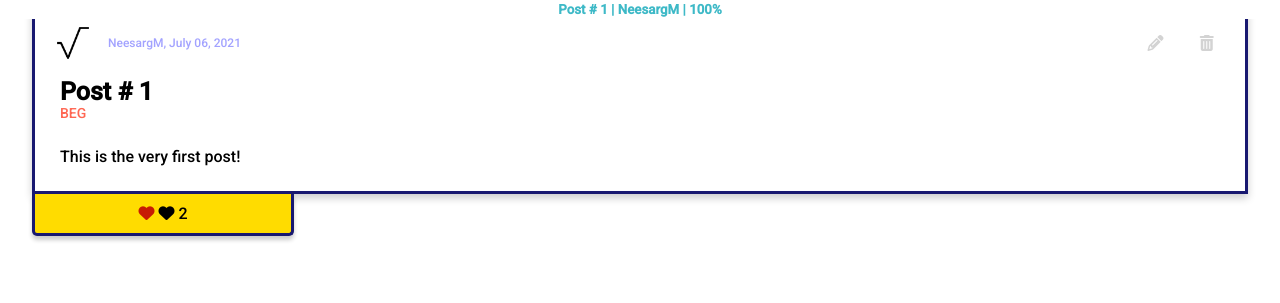
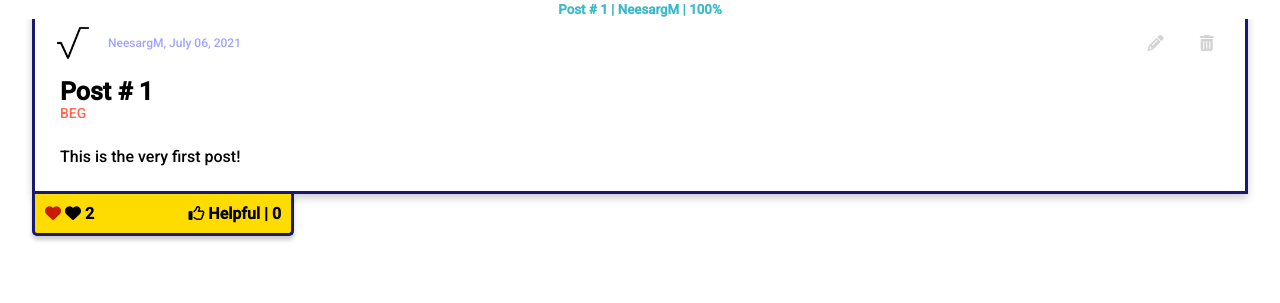
Before and after one commit to neesarg123/LearnML, a Django app: a page that uses explore/templates/explore/post_detail.html in a window 1280 px wide. Shown: the part 61-364 px from the top of the page. Run offline with Django 3.2, Linux system fonts and the light colour scheme; a user stored in the database is signed in; data comes from the database, SQL or seed files in the repository; both versions use the stored data as it was after the commit; some libraries are stand-ins or nearby versions.

Commit message:
user social on dedicated page, helpful count system ajax

```diff
--- a/explore/admin.py
+++ b/explore/admin.py
@@ -1,6 +1,7 @@
 from django.contrib import admin
-from .models import Post, Like
+from .models import Post, Like, Helpful
 
 # Register your models here.
 admin.site.register(Post)
 admin.site.register(Like)
+admin.site.register(Helpful)
--- a/explore/models.py
+++ b/explore/models.py
@@ -20,11 +20,16 @@ class Post(models.Model):
 
 	audience = models.CharField(max_length=3, choices=POST_AUDIENCE, default='BEG',)
 	likes = models.ManyToManyField(User, default=None, blank=True, related_name='likes')
+	helpfuls = models.ManyToManyField(User, default=None, blank=True, related_name='helpfuls')
 
 
 	@property
 	def num_likes(self):
 		return self.likes.all().count()
+
+	@property
+	def num_helpfuls(self):
+		return self.helpfuls.all().count()
 
 	def __str__(self):
 		return self.title
@@ -46,3 +51,18 @@ class Like(models.Model):
 
 	def __str__(self):
 		return str(self.post)
+
+
+class Helpful(models.Model):
+	user = models.ForeignKey(User, on_delete=models.CASCADE)
+	post = models.ForeignKey(Post, on_delete=models.CASCADE)
+
+	HELPFUL_CHOICES = [
+		('Helpful', 'Helpful'),
+		('Unhelpful', 'Unhelpful'),
+	]
+
+	value = models.CharField(choices=HELPFUL_CHOICES, max_length=10)
+
+	def __str__(self):
+		return str(self.post)
--- a/explore/static/css/explore_home.css
+++ b/explore/static/css/explore_home.css
@@ -179,6 +179,7 @@ header {
 }
 
 .readability-card-detail {
+	display: inline-flex;
 	width: 20%;
 	margin-left: 2.5%;
 	margin-right: 2.5%;
@@ -195,15 +196,15 @@ header {
 }
 
 
-.like-form {
+.like-form, .helpful-form {
 	background-color: transparent	;
 }
 
-#heart-ic:hover {
+#heart-ic:hover, #unhelp-ic:hover {
 	transform: scale(1.3);
 }
 
-#empty-heart-ic:hover {
+#empty-heart-ic:hover, #unhelp-ic:hover {
 	transform: scale(0.8);
 }
 
@@ -211,14 +212,29 @@ header {
 	transform: scale(1.3);
 }
 
+.readability-card-detail:hover #help-ic {
+	transform: scale(1.3);
+}
+
 .readability-card-detail:hover #empty-heart-ic {
 	transform: scale(0.8);
 }
 
-.like-card-container {
+.readability-card-detail:hover #unhelp-ic {
+	transform: scale(0.8);
+}
+
+.like-card-container, .like-card-container-detail {
 	margin: 10px;
 	display: flex;
 	background-color: transparent;
+	width: 100%;
+	justify-content: center;
+	transition: all 0.4s ease 0s;
+}
+
+.like-card-container-detail {
+	justify-content: space-between;
 }
 
 .like-form button, span {
@@ -226,21 +242,27 @@ header {
 	background-color: transparent;
 }
 
-#heart-ic-sp, #heart-ic, #empty-heart-ic {
+.helpful-form button, span {
+	border: none;
+	background-color: transparent;
+	font-weight: bold;
+}
+
+#heart-ic-sp, #heart-ic, #empty-heart-ic, #help-ic, #unhelp-ic {
 	border: none;
 	background-color: transparent;
 }
 
-#heart-ic, #empty-heart-ic {
+#heart-ic, #empty-heart-ic, #help-ic, #unhelp-ic {
 	cursor: pointer;
 	transition: all 0.4s ease 0s;
 }
 
-#empty-heart-ic {
+#empty-heart-ic, #unhelp-ic {
 	color: #c71b04;
 }
 
-#heart-ic:hover {
+#heart-ic:hover, #help-ic:hover {
 	color: #c71b04;
 }
 
@@ -548,3 +570,23 @@ header {
 	padding-left: 5px;
 	padding-right: 5px;
 }
+
+.post-author-and-date i {
+	padding-left: 9px;
+}
+
+#fb-logo {
+	color: #1877F2;
+}
+
+#in-logo {
+	color: #2867B2;
+}
+
+#tw-logo {
+	color: #5DA9DD;
+}
+
+#ta-logo {
+	color: #AC438D;
+}
--- a/explore/templates/explore/post_detail.html
+++ b/explore/templates/explore/post_detail.html
@@ -11,7 +11,24 @@
 			<div class="post-card-container-d", id="post-card-container-d">
 				<div class="pic-name-date">
 					<img class="small-prof-pic" src="{{ object.author.profile.image.url }}">
-					<p class="post-author-and-date"><a class="post-author-and-date" href="{% url 'user-posts' post.author.username %}">{{ object.author }}, {{ object.date_posted|date:"N d, Y" }}</a></p>
+					<p class="post-author-and-date">
+						<a class="post-author-and-date" href="{% url 'user-posts' post.author.username %}">{{ object.author }}, {{ object.date_posted|date:"N d, Y" }}</a>
+
+						{% if user != object.author %}
+						<a href="{{ object.author.profile.fb_link }}" target="_blank">
+							<i id="fb-logo" class="fab fa-facebook-f"></i>
+						</a>
+						<a href="{{ object.author.profile.linkedin_link }}" target="_blank">
+							<i id="in-logo" class="fab fa-linkedin-in"></i>
+						</a>
+						<a href="{{ object.author.profile.twitter_link }}" target="_blank">
+							<i id="tw-logo" class="fab fa-twitter"></i>
+						</a>
+						<a href="{{ object.author.profile.insta_link }}" target="_blank">
+							<i id="ta-logo" class="fab fa-instagram"></i>
+						</a>
+						{% endif %}
+					</p>
 
 					{% if user == object.author %}
 						<div class="edit-delete-container">
@@ -35,7 +52,7 @@
 	</div>
 	{% if user.is_authenticated %}
 		<div class="readability-card-detail">
-			<div class="like-card-container">
+			<div class="like-card-container-detail">
 
 				<form action="{% url 'like-post' %}" method="POST" class="like-form" id="{{ object.id }}">
 					{% csrf_token %}
@@ -50,8 +67,22 @@
 					<span><i id="heart-ic-sp" class="fas fa-heart"></i></span>
 					<span class="like-count{{ object.id }}">{{ object.likes.count }}</span>
 				</form>
+				<form action="{% url 'helpful-post' %}" method="POST" class="helpful-form" id="{{ object.id }}">
+					{% csrf_token %}
+					<input type="hidden" name="post_id" value="{{ object.id }}">
+					<button type="submit" class="helpful-btn{{ object.id }}">
+						{% if user not in object.helpfuls.all %}
+							<i id="help-ic" class="far fa-thumbs-up"></i>
+						{% else %}
+							<i id="unhelp-ic" class="fas fa-thumbs-up"></i>
+						{% endif %}
+					</button>
+					<span>Helpful | </span>
+					<span class="helpful-count{{ object.id }}">{{ object.helpfuls.count }}</span>
+				</form>
 			</div>
 		</div>
+
 	{% endif %}
 </section>
 <script type="text/javascript">
@@ -109,6 +140,46 @@
 				}
 			})
 		});
+
+
+		$('.helpful-form').submit(function(e){
+			e.preventDefault(); // prevent from refreshing page
+
+			const post_id = $(this).attr('id');
+
+			const helpfulChild = $(`.helpful-btn${post_id}`).children().attr('id');
+
+			const url = $(this).attr('action');
+
+			let res;
+			const helpfuls = $(`.helpful-count${post_id}`).text();
+			const trimCount = parseInt(helpfuls);
+
+			$.ajax({
+				type: 'POST',
+				url: url,
+				data: {
+					'csrfmiddlewaretoken': $('input[name=csrfmiddlewaretoken]').val(),
+					'post_id': post_id,
+				},
+				success: function(response) {
+					if (helpfulChild === 'unhelp-ic') {
+						$(`.helpful-btn${post_id}`).children().removeClass("fas fa-thumbs-up").addClass("far fa-thumbs-up");
+						$(`.helpful-btn${post_id}`).children().attr("id", "help-ic");
+
+						res = trimCount - 1
+					} else {
+						$(`.helpful-btn${post_id}`).children().removeClass("far fa-thumbs-up").addClass("fas fa-thumbs-up");
+						$(`.helpful-btn${post_id}`).children().attr("id", "unhelp-ic");
+						res = trimCount + 1
+					}
+					$(`.helpful-count${post_id}`).text(res);
+				},
+				error: function(response) {
+					console.log('error', response);
+				}
+			})
+		});
 	});
 
 </script>
--- a/explore/urls.py
+++ b/explore/urls.py
@@ -1,11 +1,12 @@
 from django.urls import path
 from . import views
-from .views import like_post, PostListView, PostDetailView, PostCreateView, PostUpdateView, PostDeleteView, UserPostListView
+from .views import like_post, helpful_post, PostListView, PostDetailView, PostCreateView, PostUpdateView, PostDeleteView, UserPostListView
 
 
 urlpatterns = [
     path('', PostListView.as_view(), name='explore-home'),
     path('like/', like_post, name='like-post'),
+    path('helpful/', helpful_post, name='helpful-post'),
     path('user/<str:username>', UserPostListView.as_view(), name='user-posts'),
     path('post/<int:pk>/<title>/', PostDetailView.as_view(), name='post-detail'),
     path('post/new/', PostCreateView.as_view(), name='post-create'),
--- a/explore/views.py
+++ b/explore/views.py
@@ -1,5 +1,5 @@
 from django.shortcuts import render, get_object_or_404, redirect
-from .models import Post, Like
+from .models import Post, Like, Helpful
 from django.contrib.auth.models import User
 from django.db.models import Q
 from django.views.generic import ListView, DetailView, CreateView, UpdateView, DeleteView
@@ -32,6 +32,38 @@ def like_post(request):
 		data = {
 			'value': like.value,
 			'num_likes': post_obj.likes.all().count()
+		}
+
+		return JsonResponse(data, safe=False)
+
+	return redirect('explore-home')
+
+
+def helpful_post(request):
+	user = request.user
+	if request.method == 'POST':
+		post_id = request.POST.get('post_id')
+		post_obj = Post.objects.get(id=post_id)
+
+		if user in post_obj.helpfuls.all():
+			post_obj.helpfuls.remove(user)
+		else:
+			post_obj.helpfuls.add(user)
+
+		helpful, created = Helpful.objects.get_or_create(user=user, post_id=post_id)
+
+		if not created:
+			if helpful.value == 'Helpful':
+				helpful.value = 'Unhelpful'
+			else:
+				helpful.value = 'Helpful'
+
+		post_obj.save()
+		helpful.save()
+
+		data = {
+			'value': helpful.value,
+			'num_helpful': post_obj.helpfuls.all().count()
 		}
 
 		return JsonResponse(data, safe=False)
```
Also changed, not shown: explore/templates/explore/user_posts.html (+17 -1 lines), db.sqlite3, explore/migrations/0003_auto_20210706_2253.py (added).
